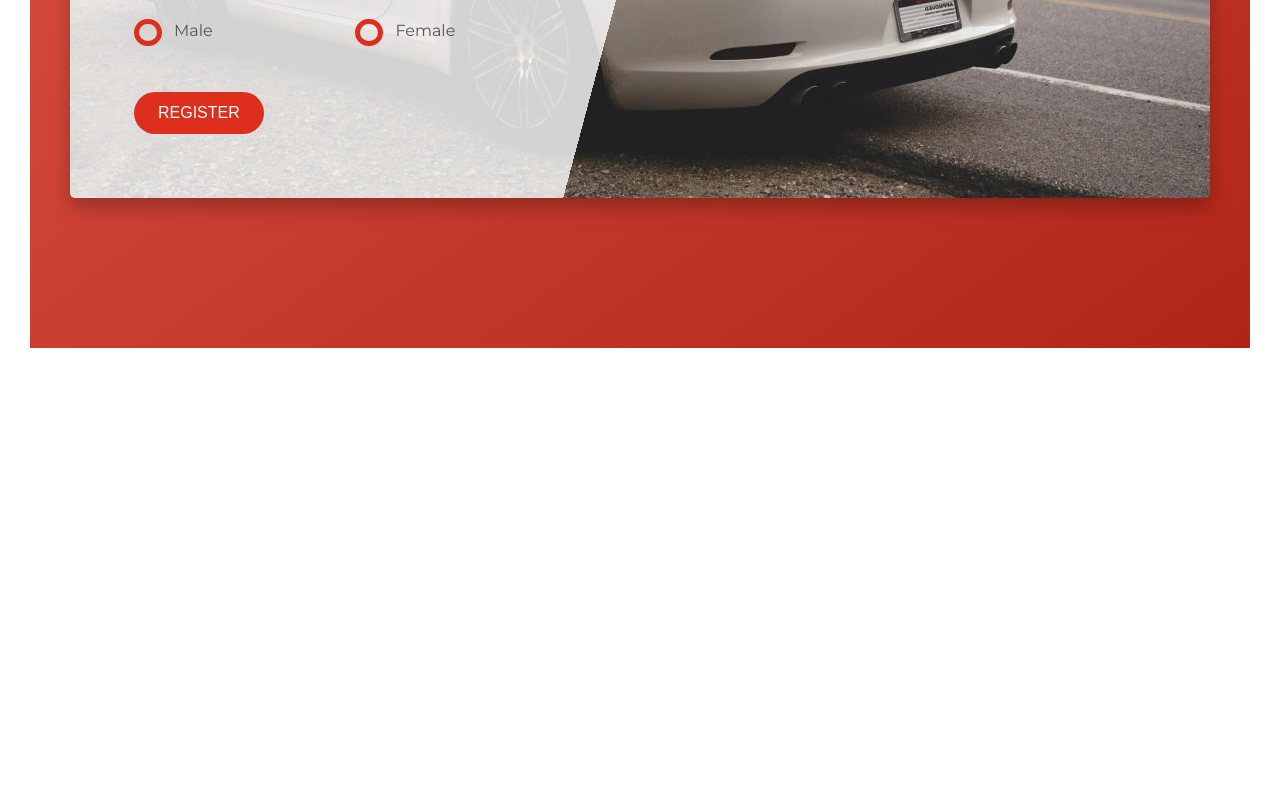
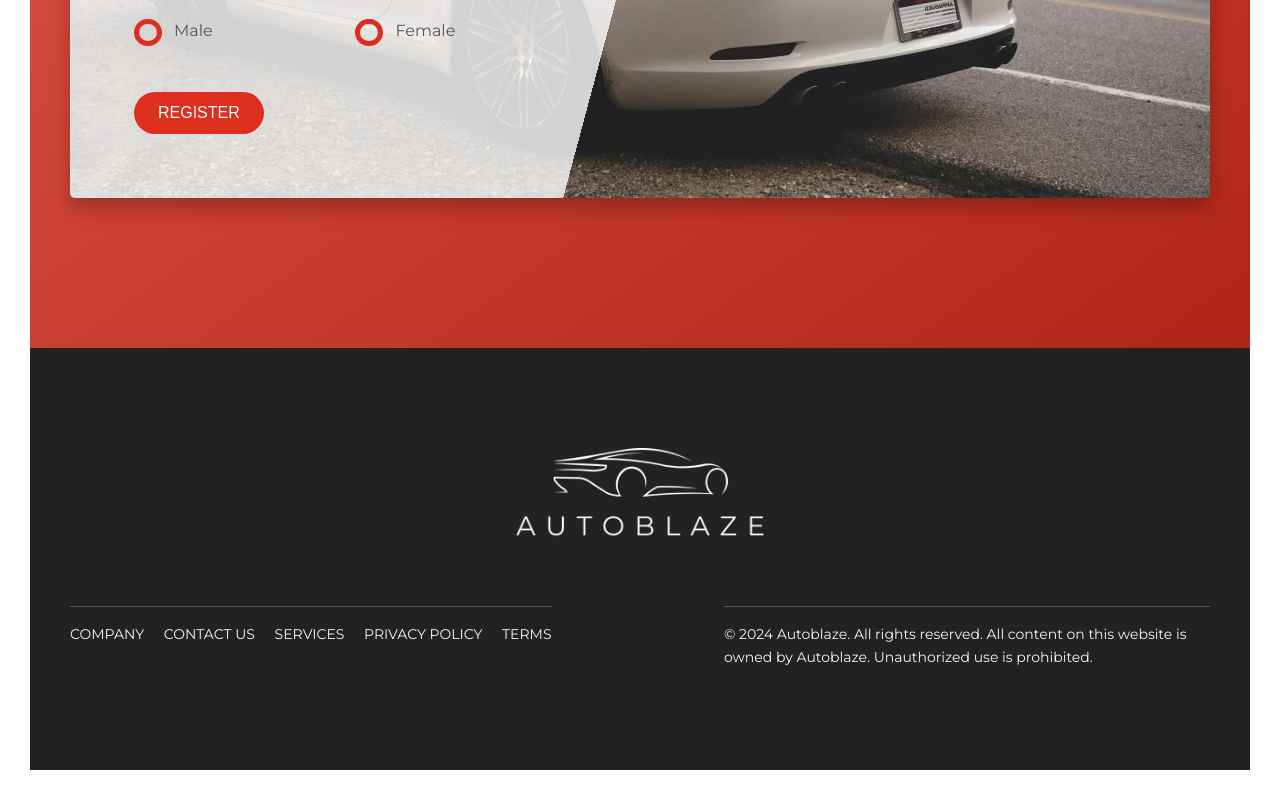
Before and after one commit to barisemreyalcin/autoblaze, a website: page index.html in a window 1280 px wide. Shown: the part 5620-6420 px from the top of the page. Before the commit the page ends 5998 px from the top, so only its background shows below. Drawn offline with Linux system fonts and the light colour scheme.

Commit message:
add html content and styles for footer

```diff
--- a/index.html
+++ b/index.html
@@ -465,40 +465,41 @@
       </section>
     </main>
 
-    <!-- <section class="grid-test">
+    <footer class="footer">
+      <div class="footer__logo-box">
+        <a href="index.html">
+          <img class="footer__logo" src="img/logo.png" alt="Autoblaze logo" />
+        </a>
+      </div>
       <div class="row">
-        <div class="col-1-of-2">Col 1 of 2</div>
-        <div class="col-1-of-2">Col 1 of 2</div>
+        <div class="col-1-of-2">
+          <div class="footer__nav">
+            <ul class="footer__list">
+              <li class="footer__item">
+                <a href="#" class="footer__link">Company</a>
+              </li>
+              <li class="footer__item">
+                <a href="#" class="footer__link">Contact us</a>
+              </li>
+              <li class="footer__item">
+                <a href="#" class="footer__link">Services</a>
+              </li>
+              <li class="footer__item">
+                <a href="#" class="footer__link">Privacy policy</a>
+              </li>
+              <li class="footer__item">
+                <a href="#" class="footer__link">Terms</a>
+              </li>
+            </ul>
+          </div>
+        </div>
+        <div class="col-1-of-2">
+          <p class="footer__copyright">
+            © 2024 Autoblaze. All rights reserved. All content on this website
+            is owned by Autoblaze. Unauthorized use is prohibited.
+          </p>
+        </div>
       </div>
-
-      <div class="row">
-        <div class="col-1-of-3">Col 1 of 3</div>
-        <div class="col-1-of-3">Col 1 of 3</div>
-        <div class="col-1-of-3">Col 1 of 3</div>
-      </div>
-
-      <div class="row">
-        <div class="col-1-of-3">Col 1 of 3</div>
-        <div class="col-2-of-3">Col 2 of 3</div>
-      </div>
-
-      <div class="row">
-        <div class="col-1-of-4">Col 1 of 4</div>
-        <div class="col-1-of-4">Col 1 of 4</div>
-        <div class="col-1-of-4">Col 1 of 4</div>
-        <div class="col-1-of-4">Col 1 of 4</div>
-      </div>
-
-      <div class="row">
-        <div class="col-1-of-4">Col 1 of 4</div>
-        <div class="col-1-of-4">Col 1 of 4</div>
-        <div class="col-2-of-4">Col 2 of 4</div>
-      </div>
-
-      <div class="row">
-        <div class="col-1-of-4">Col 1 of 4</div>
-        <div class="col-3-of-4">Col 3 of 4</div>
-      </div>
-    </section> -->
+    </footer>
   </body>
 </html>
--- a/sass/abstracts/_variables.scss
+++ b/sass/abstracts/_variables.scss
@@ -11,6 +11,7 @@ $color-tertiary-dark: #3c46b6;
 $color-gray-light-1: #f6f6f6;
 $color-gray-light-2: #ededed;
 $color-gray-dark: #555;
+$color-gray-dark-2: #222;
 $color-white: #fff;
 $color-black: #000;
 
--- /dev/null
+++ b/sass/layout/_footer.scss
@@ -0,0 +1,58 @@
+.footer {
+  background-color: $color-gray-dark-2;
+  padding: 10rem 0;
+  font-size: 1.4rem;
+  color: $color-gray-light-1;
+
+  &__logo-box {
+    text-align: center;
+    margin-bottom: 6rem;
+  }
+
+  &__logo {
+    height: 9rem;
+  }
+
+  &__nav {
+    display: inline-block;
+    border-top: 1px solid $color-gray-dark;
+    padding-top: 1.6rem;
+  }
+
+  &__list {
+    list-style: none;
+  }
+
+  &__item {
+    display: inline-block;
+
+    &:not(:last-child) {
+      margin-right: 1.6rem;
+    }
+  }
+
+  &__link {
+    &:link,
+    &:visited {
+      color: $color-gray-light-1;
+      text-decoration: none;
+      text-transform: uppercase;
+      display: inline-block;
+      transition: all 0.2s;
+    }
+
+    &:hover,
+    &:active {
+      color: $color-primary;
+      box-shadow: 0 0.5rem 1rem rgba($color-black, 0.8);
+      transform: scale(1.2) rotate(3deg);
+    }
+  }
+
+  &__copyright {
+    border-top: 1px solid $color-gray-dark;
+    padding-top: 1.6rem;
+    width: 90%;
+    float: right;
+  }
+}
--- a/sass/main.scss
+++ b/sass/main.scss
@@ -15,6 +15,7 @@
 @import "components/form";
 @import "components/testimonial";
 
+@import "layout/footer";
 @import "layout/grid";
 @import "layout/header";
 
```
Also changed, not shown: css/style.css.
